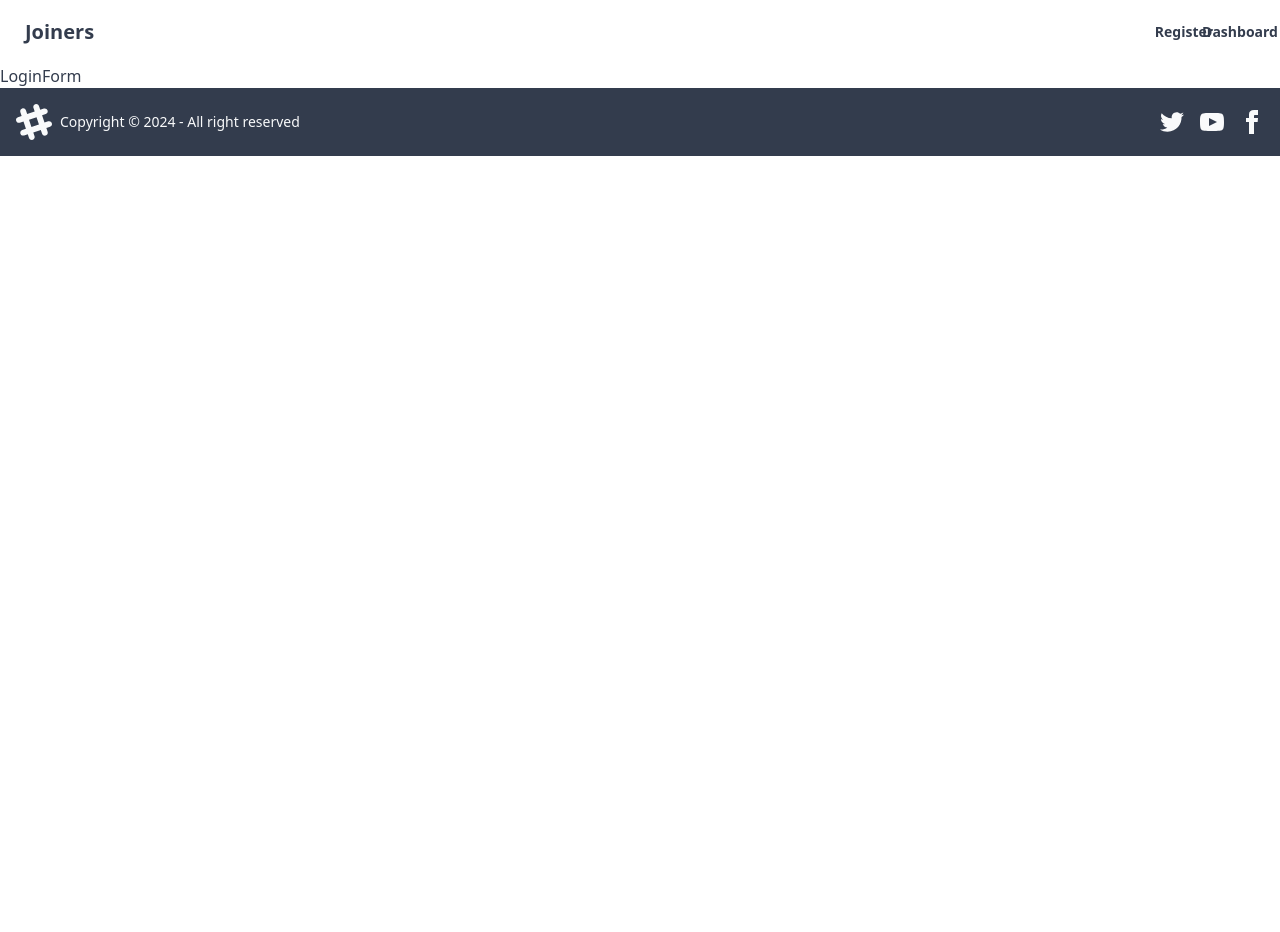
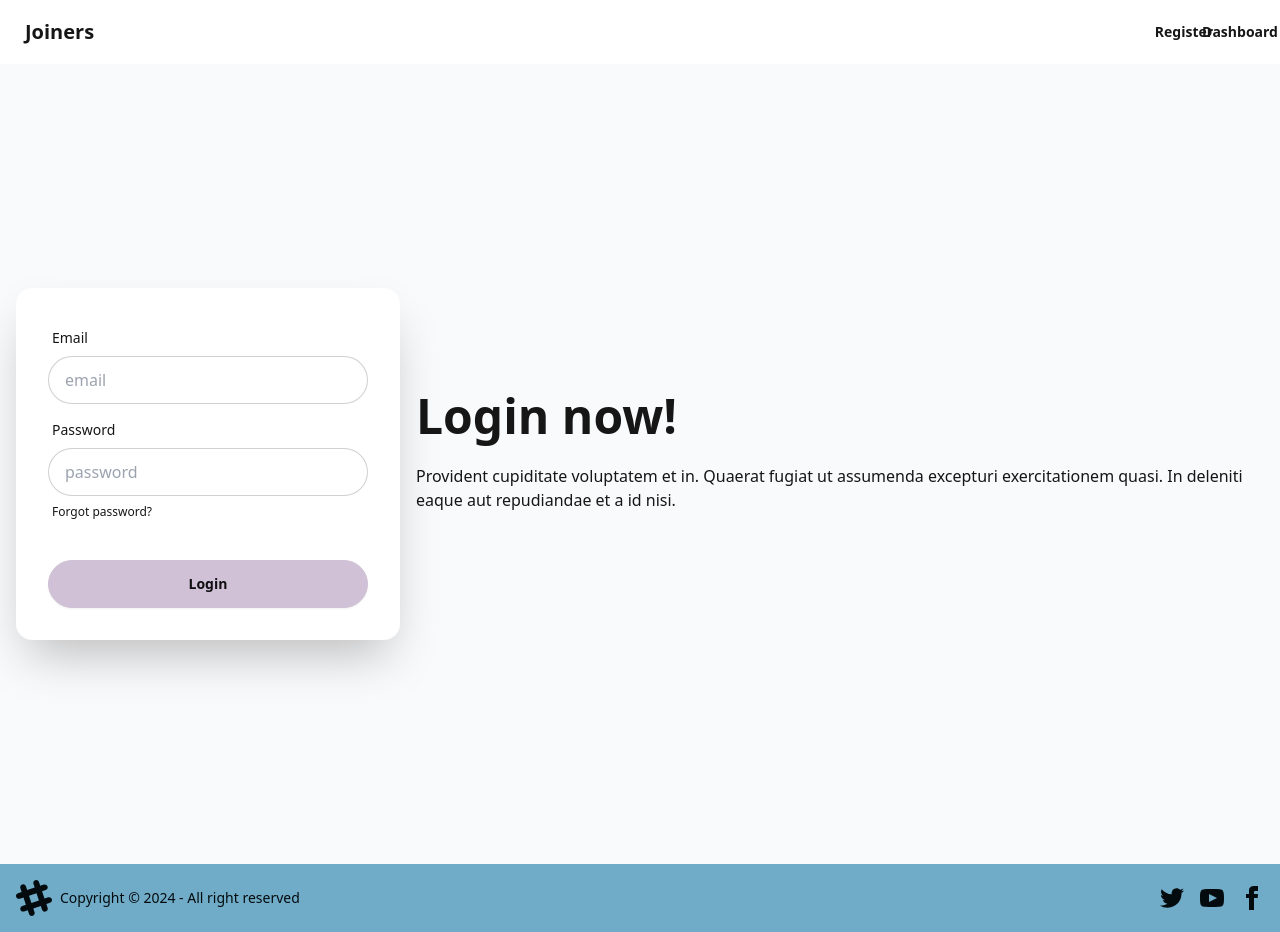
Before and after one commit to chukalicious/routes, a React (Vite) app: page /login in a window 1280 px wide. Before the commit the page ends 800 px from the top, so only its background shows below. Built offline with nearby package versions, Linux system fonts and the light colour scheme.

Commit message:
chore: Update login form component with state management and API integration

```diff
--- a/src/components/login/LoginForm.jsx
+++ b/src/components/login/LoginForm.jsx
@@ -1,9 +1,100 @@
-import React from 'react'
+import React, { useState } from 'react';
+import { useNavigate } from 'react-router-dom';
+import axios from 'axios';
 
 const LoginForm = () => {
+    const [login, setLogin] = useState({
+        email: '',
+        password: '',
+    });
+
+    const navigate = useNavigate();
+    const navigateToDashboard = () => {
+        navigate('/dashboard');
+    };
+
+    const handleChange = (e) => {
+        setLogin({ ...login, [e.target.name]: e.target.value });
+    };
+
+    const handleSubmit = (e) => {
+        e.preventDefault();
+        axios
+            .post('http://localhost:8080/api/users/login', login)
+            .then((response) => {
+                console.log(response);
+                navigateToDashboard();
+            })
+            .catch((error) => {
+                console.log(error);
+            });
+
+        setLogin({
+            email: '',
+            password: '',
+        });
+    };
+
     return (
-        <div>LoginForm</div>
-    )
-}
+        <div className='hero min-h-screen bg-base-200'>
+            <div className='hero-content flex-col lg:flex-row-reverse'>
+                <div className='text-center lg:text-left'>
+                    <h1 className='text-5xl font-bold'>Login now!</h1>
+                    <p className='py-6'>
+                        Provident cupiditate voluptatem et in. Quaerat fugiat ut assumenda
+                        excepturi exercitationem quasi. In deleniti eaque aut repudiandae et
+                        a id nisi.
+                    </p>
+                </div>
+                <div className='card shrink-0 w-full max-w-sm shadow-2xl bg-base-100'>
+                    <form
+                        onSubmit={handleSubmit}
+                        className='card-body'
+                    >
+                        <div className='form-control'>
+                            <label className='label'>
+                                <span className='label-text'>Email</span>
+                            </label>
+                            <input
+                                type='email'
+                                name='email'
+                                value={login.email}
+                                onChange={handleChange}
+                                placeholder='email'
+                                className='input input-bordered'
+                                required
+                            />
+                        </div>
+                        <div className='form-control'>
+                            <label className='label'>
+                                <span className='label-text'>Password</span>
+                            </label>
+                            <input
+                                type='password'
+                                name='password'
+                                value={login.password}
+                                onChange={handleChange}
+                                placeholder='password'
+                                className='input input-bordered'
+                                required
+                            />
+                            <label className='label'>
+                                <a
+                                    href='#'
+                                    className='label-text-alt link link-hover'
+                                >
+                                    Forgot password?
+                                </a>
+                            </label>
+                        </div>
+                        <div className='form-control mt-6'>
+                            <button className='btn btn-primary'>Login</button>
+                        </div>
+                    </form>
+                </div>
+            </div>
+        </div>
+    );
+};
 
-export default LoginForm
+export default LoginForm;
--- a/tailwind.config.js
+++ b/tailwind.config.js
@@ -6,6 +6,6 @@ export default {
   },
   plugins: [require("daisyui")],
   daisyui: {
-    themes: ["emerald"],
+    themes: ["pastel"],
   },
 }
```
